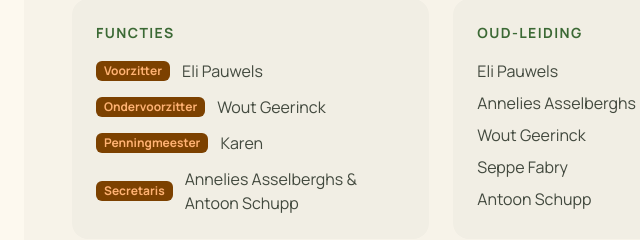
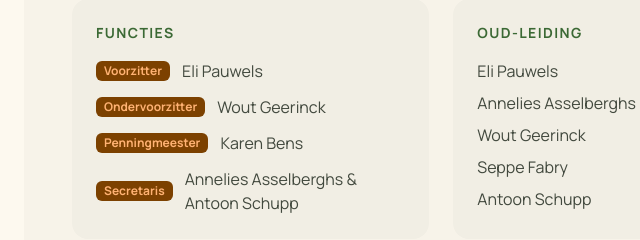
Before and after one commit to kobewijnants/scouts-vremde, a plain HTML site: page public/pages/rvb.html in a window 1280 px wide. Shown: the part 1440-1680 px from the top of the page, 8-648 px from the left. Drawn offline with nearby package versions, Linux system fonts and the light colour scheme; files that its build step writes are made by us from their sources.

Commit message:
add bens to karen

```diff
--- a/public/pages/rvb.html
+++ b/public/pages/rvb.html
@@ -91,7 +91,7 @@
                                 </li>
                                 <li class="flex items-center gap-3">
                                     <span class="bg-primary-container text-on-primary-container text-xs font-bold px-2 py-0.5 rounded-md shrink-0">Penningmeester</span>
-                                    Karen
+                                    Karen Bens
                                 </li>
                                 <li class="flex items-center gap-3">
                                     <span class="bg-primary-container text-on-primary-container text-xs font-bold px-2 py-0.5 rounded-md shrink-0">Secretaris</span>
```
